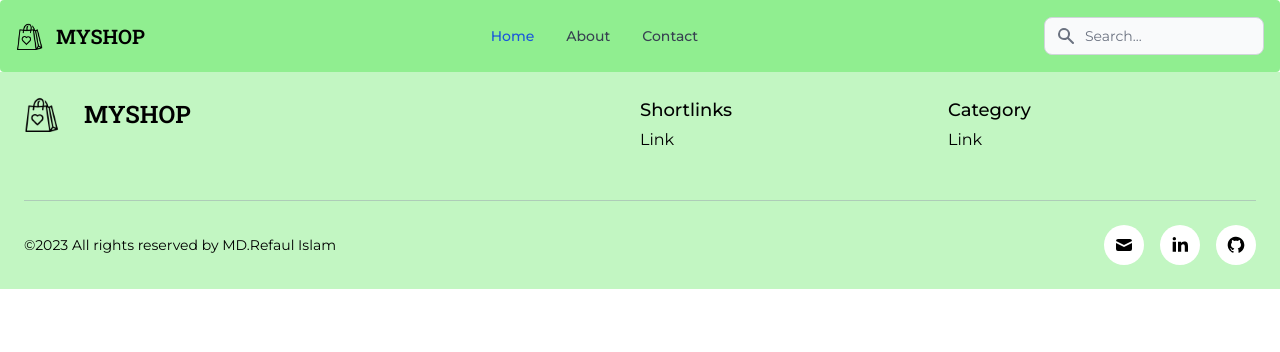
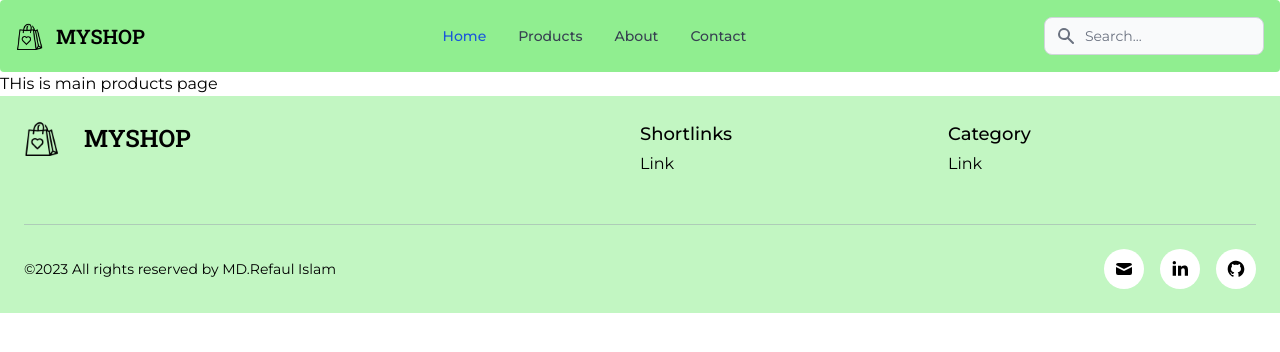
Before and after one commit to DevRefaul/ecommerce_website, a React (Create React App) app: page /products in a window 1280 px wide. Shown: the top 352 px of the page. Built offline with nearby package versions, Linux system fonts and the light colour scheme.

Commit message:
created main products page

```diff
--- a/src/Components/Shared/Navbar/Header.jsx
+++ b/src/Components/Shared/Navbar/Header.jsx
@@ -128,6 +128,14 @@ const Header = () => {
               </li>
               <li>
                 <Link
+                  to="/products"
+                  className="block py-2 pl-3 pr-4 text-gray-700 rounded hover:bg-gray-100 md:hover:bg-transparent md:hover:text-blue-700 md:p-0 md:dark:hover:text-white dark:text-gray-400 dark:hover:bg-gray-700 dark:hover:text-white md:dark:hover:bg-transparent dark:border-gray-700"
+                >
+                  Products
+                </Link>
+              </li>
+              <li>
+                <Link
                   to="/about"
                   className="block py-2 pl-3 pr-4 text-gray-700 rounded hover:bg-gray-100 md:hover:bg-transparent md:hover:text-blue-700 md:p-0 md:dark:hover:text-white dark:text-gray-400 dark:hover:bg-gray-700 dark:hover:text-white md:dark:hover:bg-transparent dark:border-gray-700"
                 >
--- /dev/null
+++ b/src/Pages/Products/Products.jsx
@@ -0,0 +1,11 @@
+import React from "react";
+
+const Products = () => {
+  return (
+    <div>
+      <h2>THis is main products page</h2>
+    </div>
+  );
+};
+
+export default Products;
--- a/src/Routes/Routes.jsx
+++ b/src/Routes/Routes.jsx
@@ -6,6 +6,7 @@ import Fashion from "../Pages/Products/Fashion/Fashion";
 import Furniture from "../Pages/Products/Furniture/Furniture";
 import Plant from "../Pages/Products/Plant/Plant";
 import ProductRoot from "../Pages/Products/ProductRoot/ProductRoot";
+import Products from "../Pages/Products/Products";
 import Root from "../Root/Root";
 
 const { createBrowserRouter } = require("react-router-dom");
@@ -40,6 +41,10 @@ const routes = createBrowserRouter([
     errorElement: "",
     children: [
       {
+        path: "/products",
+        element: <Products />,
+      },
+      {
         path: "/products/fashion",
         element: <Fashion />,
       },
```
